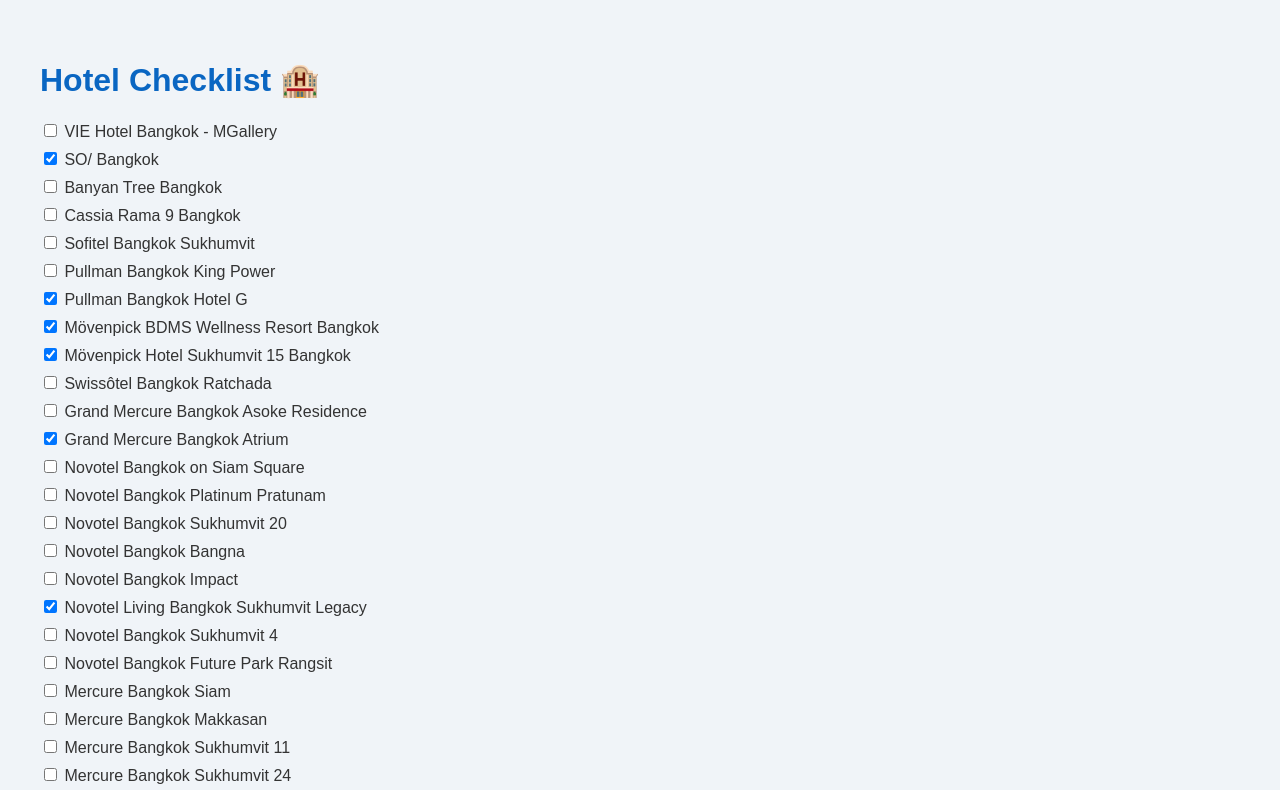
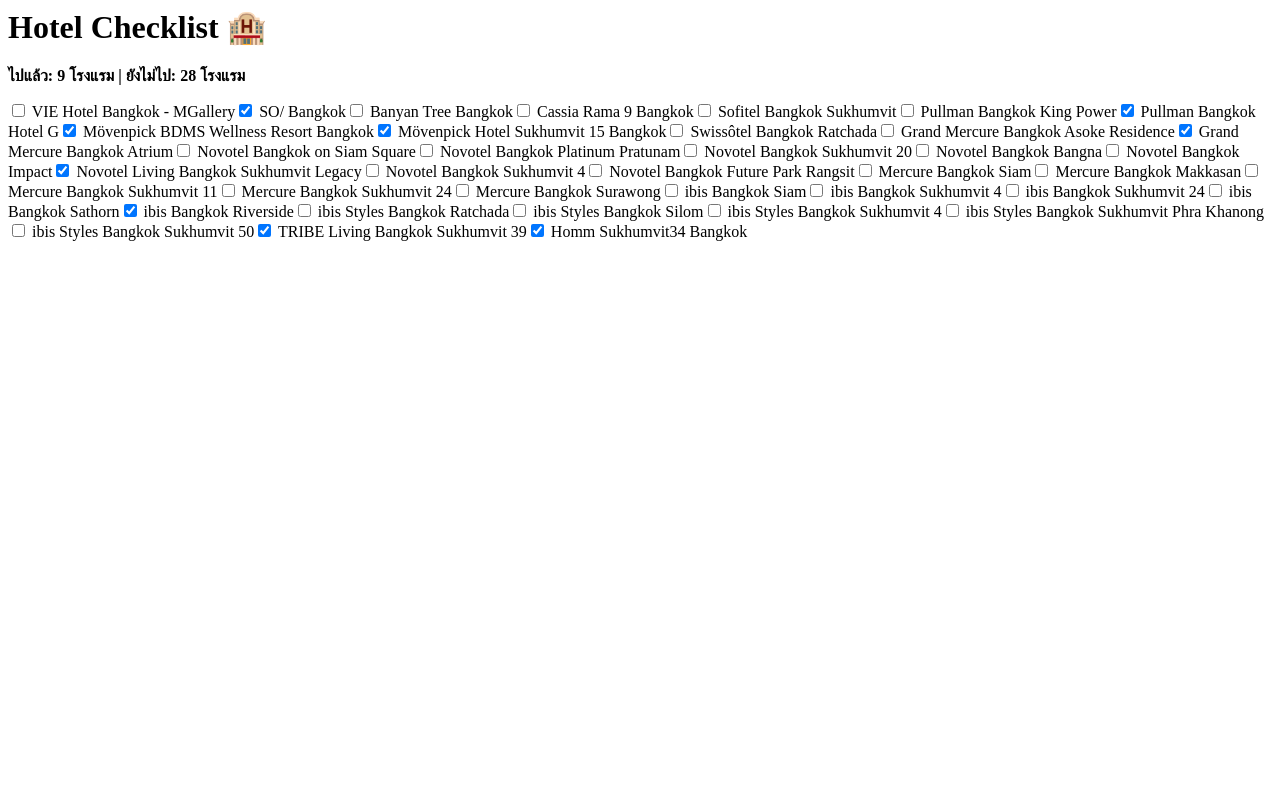
Before and after one commit to thepatdl/hotel-checklist, a plain HTML site: page index.html in a window 1280 px wide. Shown: the top 790 px of the page. Drawn offline with Linux system fonts and the light colour scheme.

Commit message:
Update index.html

```diff
--- a/index.html
+++ b/index.html
@@ -1,29 +1,7 @@
-<!DOCTYPE html>
-<html lang="en">
-<head>
-  <meta charset="UTF-8" />
-  <meta name="viewport" content="width=device-width, initial-scale=1.0"/>
-  <title>Hotel Checklist</title>
-  <style>
-    body {
-      font-family: sans-serif;
-      padding: 2rem;
-      background-color: #f0f4f8;
-      color: #333;
-    }
-    h1 {
-      color: #0a66c2;
-    }
-    label {
-      display: block;
-      margin: 0.5rem 0;
-    }
-  </style>
-</head>
 <body>
   <h1>Hotel Checklist 🏨</h1>
+  <div id="counter" style="margin-bottom: 1rem; font-weight: bold;"></div>
   <div id="hotel-list"></div>
-
 <script>
   const hotels = [
     { name: "VIE Hotel Bangkok - MGallery", visited: false },
@@ -66,7 +44,16 @@
   ];
 
   const list = document.getElementById("hotel-list");
+  const counter = document.getElementById("counter");
 
+  function updateCounter() {
+    const visited = hotels.filter(h => h.visited).length;
+    const notVisited = hotels.length - visited;
+    counter.textContent = `ไปแล้ว: ${visited} โรงแรม | ยังไม่ไป: ${notVisited} โรงแรม`;
+  }
+
+  function renderList() {
+    list.innerHTML = "";
     hotels.forEach((hotel, index) => {
       const label = document.createElement("label");
       const checkbox = document.createElement("input");
@@ -75,21 +62,23 @@
       checkbox.onchange = () => {
         hotels[index].visited = checkbox.checked;
         localStorage.setItem("hotelChecklist", JSON.stringify(hotels));
+        updateCounter();
       };
       label.appendChild(checkbox);
       label.appendChild(document.createTextNode(" " + hotel.name));
       list.appendChild(label);
     });
+  }
 
-    // Load saved checklist from localStorage
+  // Load from localStorage
   const saved = localStorage.getItem("hotelChecklist");
   if (saved) {
     const savedHotels = JSON.parse(saved);
     savedHotels.forEach((h, i) => {
       hotels[i].visited = h.visited;
-        list.children[i].querySelector("input").checked = h.visited;
     });
   }
+
+  renderList();
+  updateCounter();
 </script>
-</body>
-</html>
```
Lines whose indentation alone changed are shown as unchanged.
